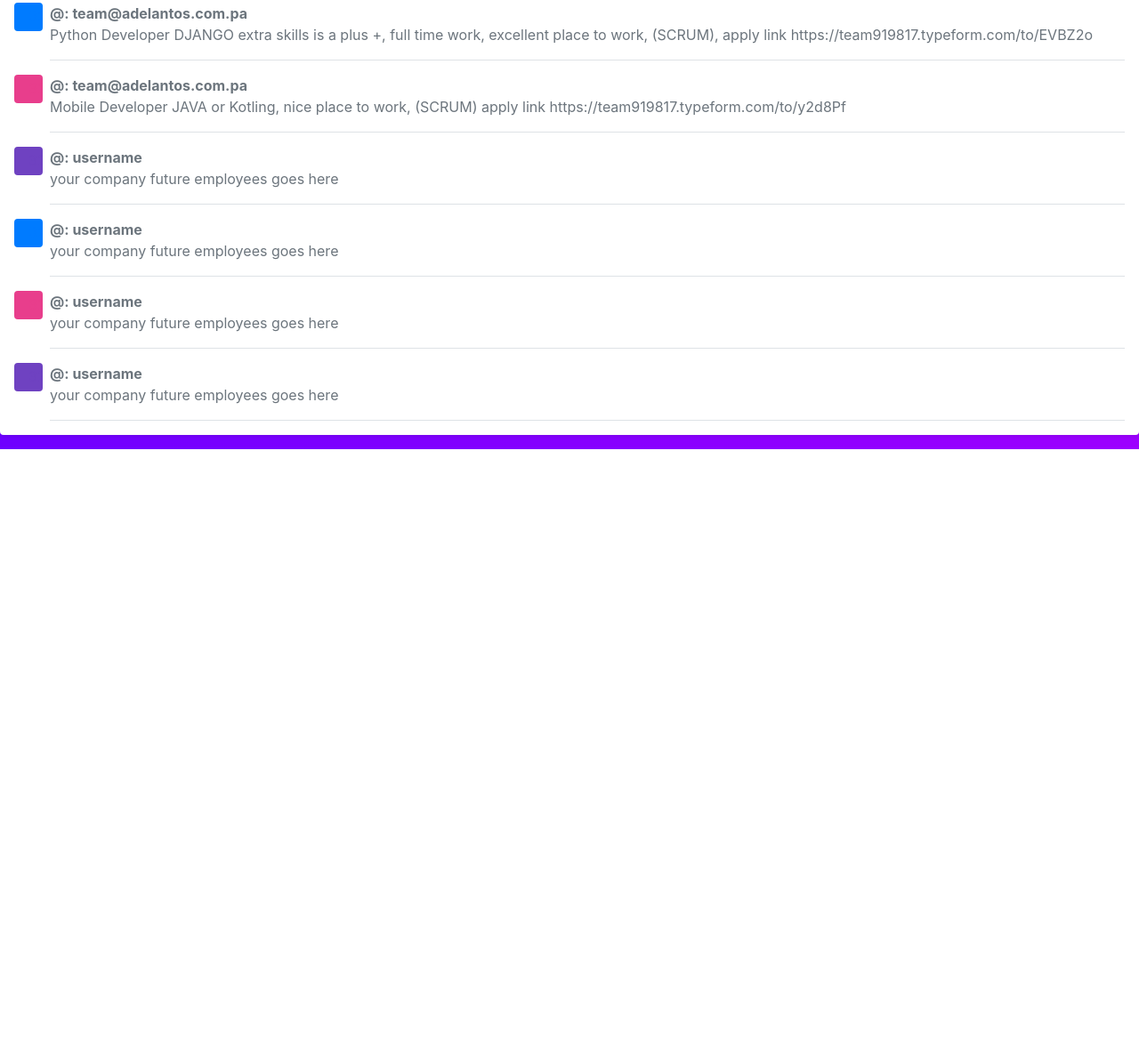
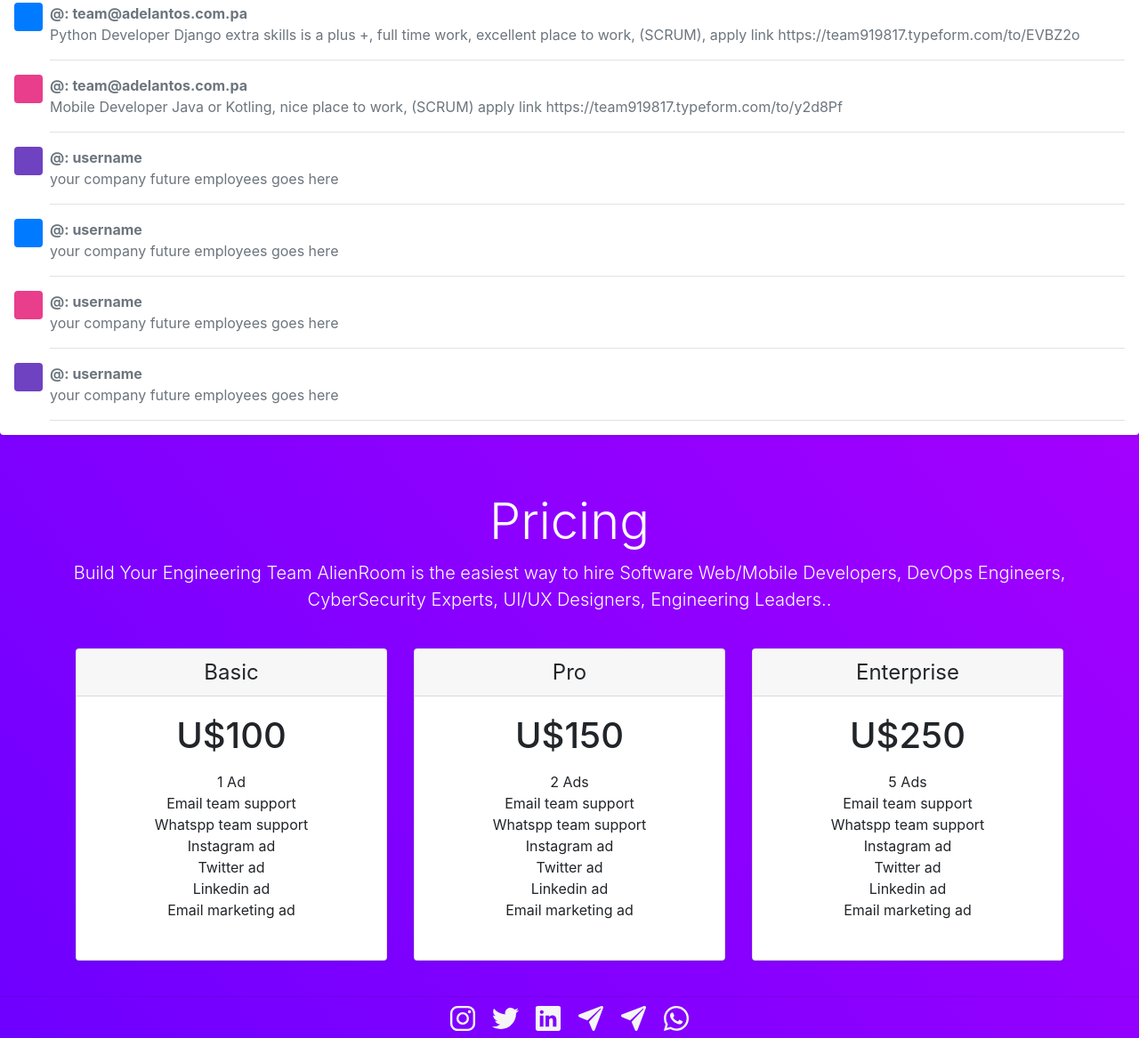
Before and after one commit to alienroom/ar-static-page-1, a plain HTML site: page index.html in a window 1280 px wide. Shown: the part 503-1670 px from the top of the page at 89% size. Before the commit the page ends 1008 px from the top, so only its background shows below. Drawn offline with nearby package versions, Linux system fonts and the light colour scheme.

Commit message:
Pricing and Social media v1.

```diff
--- a/css/styles.css
+++ b/css/styles.css
@@ -12,6 +12,15 @@ body {
     background-clip: border-box;
 }
 
+.bg-img01 {
+    padding-bottom: 5rem;
+    padding-top: 12rem;
+    background-size: 400px 200px;
+    background-image: url(../images/planet10.jpg);
+    background-position-y: 40rem;
+    background-size: 90rem;
+    position: static;
+}
 .navbar-custom {
     color: #FFFFFF;
     background-color: #4a0480!important;
--- a/index.html
+++ b/index.html
@@ -13,16 +13,21 @@
   <link rel="stylesheet" href="css/styles.css">
 
   <link href="https://fonts.googleapis.com/css2?family=Spartan:wght@300;700&display=swap" rel="stylesheet">
-  <link href="https://unpkg.com/ionicons@4.5.10-0/dist/css/ionicons.min.css" rel="stylesheet">
 
   <title>ALIENROOM</title>
 </head>
 <style>
-
-
+ion-icon {
+  font-size: 32px;
+  color: whitesmoke;
+  text-align: center!important;
+}
 </style>
 
 <body>
+
+    <!-- NAV BAR starts here -->
+    <!-- NAV BAR starts here -->
 
     <nav class="navbar navbar-expand-lg navbar-dark navbar-custom">
       <a class="navbar-brand"id="navbar-logo"><img src="images/favIconNewARheadSmall.png" height="50px"></a>
@@ -37,19 +42,21 @@
             <button type="button" class="btn btn-outline-info font-weight-bold text-white" href="#top">HOME</button>
           </li>
           <li class="nav-item">
-          <button type="button" class="btn btn-outline-info font-weight-bold text-white" href="#top">BLOG</button>
-        </li>
-        <li class="nav-item">
-          <button type="button" class="btn btn-outline-info font-weight-bold text-white" href="#top">CONTACT US</button>
+            <a href="https://alienroom.substack.com" class="btn btn-outline-info font-weight-bold text-white" role="button target="_blank"">BLOG</a>
           </li>
         </ul>
 
       </div>
     </nav>
 
+    <!-- NAV BAR ends here -->
+    <!-- NAV BAR ends here -->
+
   <br>
 
-  <div class="jumbotron p-4 p-md-5 text-white rounded bg-dark">
+  <!-- Header starts here -->
+
+    <div class="jumbotron bg-img01 p-4 p-md-5 text-white rounded bg-dark ">
       <div class="col-md-6 px-0">
         <h1 class="display-4 font-italic">COMPUTER SCIENCE IT JOBS</h1>
         <p class="lead my-3">Choose a Job You Love, AlienRoom is Universe’s IT-focused job planet.</p>
@@ -57,21 +64,25 @@
       </div>
     </div>
 
+  <!-- Header ends here -->
 
-  <!-- IT JOBS starts here-->
+
+  <!-- IT JOBS starts here -->
+  <!-- IT JOBS starts here -->
+
     <div class="my-3 p-3 bg-white rounded shadow-sm">
       <div class="media text-muted pt-3">
         <svg class="bd-placeholder-img mr-2 rounded" width="32" height="32" xmlns="http://www.w3.org/2000/svg" preserveAspectRatio="xMidYMid slice" focusable="false" role="img" aria-label="Placeholder: 32x32"><title>Placeholder</title><rect width="100%" height="100%" fill="#007bff"/><text x="50%" y="50%" fill="#007bff" dy=".3em">32x32</text></svg>
         <p class="media-body pb-3 mb-0 lh-125 border-bottom border-gray">
           <strong class="d-block text-gray-dark">@: team@adelantos.com.pa</strong>
-        Python Developer DJANGO extra skills is a plus +, full time work, excellent place to work, (SCRUM), apply link https://team919817.typeform.com/to/EVBZ2o
+          Python Developer Django extra skills is a plus +, full time work, excellent place to work, (SCRUM), apply link https://team919817.typeform.com/to/EVBZ2o
         </p>
       </div>
       <div class="media text-muted pt-3">
         <svg class="bd-placeholder-img mr-2 rounded" width="32" height="32" xmlns="http://www.w3.org/2000/svg" preserveAspectRatio="xMidYMid slice" focusable="false" role="img" aria-label="Placeholder: 32x32"><title>Placeholder</title><rect width="100%" height="100%" fill="#e83e8c"/><text x="50%" y="50%" fill="#e83e8c" dy=".3em">32x32</text></svg>
         <p class="media-body pb-3 mb-0 lh-125 border-bottom border-gray">
           <strong class="d-block text-gray-dark">@: team@adelantos.com.pa</strong>
-        Mobile Developer JAVA or Kotling, nice place to work, (SCRUM) apply link https://team919817.typeform.com/to/y2d8Pf
+          Mobile Developer Java or Kotling, nice place to work, (SCRUM) apply link https://team919817.typeform.com/to/y2d8Pf
         </p>
       </div>
       <div class="media text-muted pt-3">
@@ -102,11 +113,106 @@
       </div>
     </div>
 
-      <!-- IT JOBS ends here here-->
+      <!-- IT JOBS ends here here -->
+      <!-- IT JOBS ends here here -->
+
+      <!-- Pricing starts here here -->
+      <!-- Pricing starts here here -->
+
+    <div class="pricing-header px-3 py-3 pt-md-5 pb-md-4 mx-auto text-center">
+      <h1 class="display-4 text-white">Pricing</h1>
+      <p class="lead text-white">Build Your Engineering Team AlienRoom is the easiest way to hire Software Web/Mobile Developers, DevOps Engineers, CyberSecurity Experts, UI/UX Designers, Engineering Leaders..</p>
+    </div>
+
+    <div class="container">
+      <div class="card-deck mb-3 text-center">
+        <div class="card mb-4 shadow-sm">
+          <div class="card-header">
+            <h4 class="my-0 font-weight-normal">Basic</h4>
+          </div>
+          <div class="card-body">
+            <h1 class="card-title pricing-card-title">U$100</h1>
+            <ul class="list-unstyled mt-3 mb-4">
+              <li>1 Ad</li>
+              <li>Email team support</li>
+              <li>Whatspp team support</li>
+              <li>Instagram ad</li>
+              <li>Twitter ad</li>
+              <li>Linkedin ad</li>
+              <li>Email marketing ad</li>
+            </ul>
+          </div>
+        </div>
+        <div class="card mb-4 shadow-sm">
+          <div class="card-header">
+            <h4 class="my-0 font-weight-normal">Pro</h4>
+          </div>
+          <div class="card-body">
+            <h1 class="card-title pricing-card-title">U$150</h1>
+            <ul class="list-unstyled mt-3 mb-4">
+              <li>2 Ads</li>
+              <li>Email team support</li>
+              <li>Whatspp team support</li>
+              <li>Instagram ad</li>
+              <li>Twitter ad</li>
+              <li>Linkedin ad</li>
+              <li>Email marketing ad</li>
+            </ul>
+          </div>
+        </div>
+        <div class="card mb-4 shadow-sm">
+          <div class="card-header">
+            <h4 class="my-0 font-weight-normal">Enterprise</h4>
+          </div>
+          <div class="card-body">
+            <h1 class="card-title pricing-card-title">U$250</h1>
+            <ul class="list-unstyled mt-3 mb-4">
+              <li>5 Ads</li>
+              <li>Email team support</li>
+              <li>Whatspp team support</li>
+              <li>Instagram ad</li>
+              <li>Twitter ad</li>
+              <li>Linkedin ad</li>
+              <li>Email marketing ad</li>
+            </ul>
+          </div>
+        </div>
+      </div>
+    </div>
+
+    <!-- Pricing ends here here-->
+    <!-- Pricing ends here here-->
+
+    <hr class="my-2">
+
+    <!-- Social media starts here-->
+    <!-- Social media starts here-->
+
+    <div class="container">
+
+      <div class="row justify-content-center">
+
+        <a class="mr-3" href="https://www.instagram.com/alienroom" target="_blank"><ion-icon name="logo-instagram"></ion-icon></a>
+
+        <a class="mr-3"href="https://www.twitter.com/alienroom" target="_blank"><ion-icon name="logo-twitter"></ion-icon></ion-icon></a>
+
+        <a class="mr-3" href="https://www.linkedin.com/company/alienroom" target="_blank"><ion-icon name="logo-linkedin"></ion-icon></a>
+
+        <a class="mr-3"href="https://www.t.me/alienroom" target="_blank"><ion-icon name="paper-plane"></ion-icon></a>
+
+        <a class="mr-3" href="https://www.t.me/javascriptx" target="_blank"><ion-icon name="paper-plane"></ion-icon></a>
+
+        <a href="#"><ion-icon name="logo-whatsapp"></ion-icon></a>
+
+      </div>
+    </div>
+        <!-- Social media ends here-->
+        <!-- Social media ends here-->
 
 
 <script src="https://code.jquery.com/jquery-3.5.1.slim.min.js" integrity="sha384-DfXdz2htPH0lsSSs5nCTpuj/zy4C+OGpamoFVy38MVBnE+IbbVYUew+OrCXaRkfj" crossorigin="anonymous"></script>
 <script src="https://cdn.jsdelivr.net/npm/popper.js@1.16.0/dist/umd/popper.min.js" integrity="sha384-Q6E9RHvbIyZFJoft+2mJbHaEWldlvI9IOYy5n3zV9zzTtmI3UksdQRVvoxMfooAo" crossorigin="anonymous"></script>
 <script src="https://stackpath.bootstrapcdn.com/bootstrap/4.5.0/js/bootstrap.min.js" integrity="sha384-OgVRvuATP1z7JjHLkuOU7Xw704+h835Lr+6QL9UvYjZE3Ipu6Tp75j7Bh/kR0JKI" crossorigin="anonymous"></script>
+<script src="https://unpkg.com/ionicons@5.0.0/dist/ionicons.js"></script>
 </body>
 </html>
```
Also changed, not shown: images/planet10.jpg (added). Lines whose indentation alone changed are shown as unchanged.
